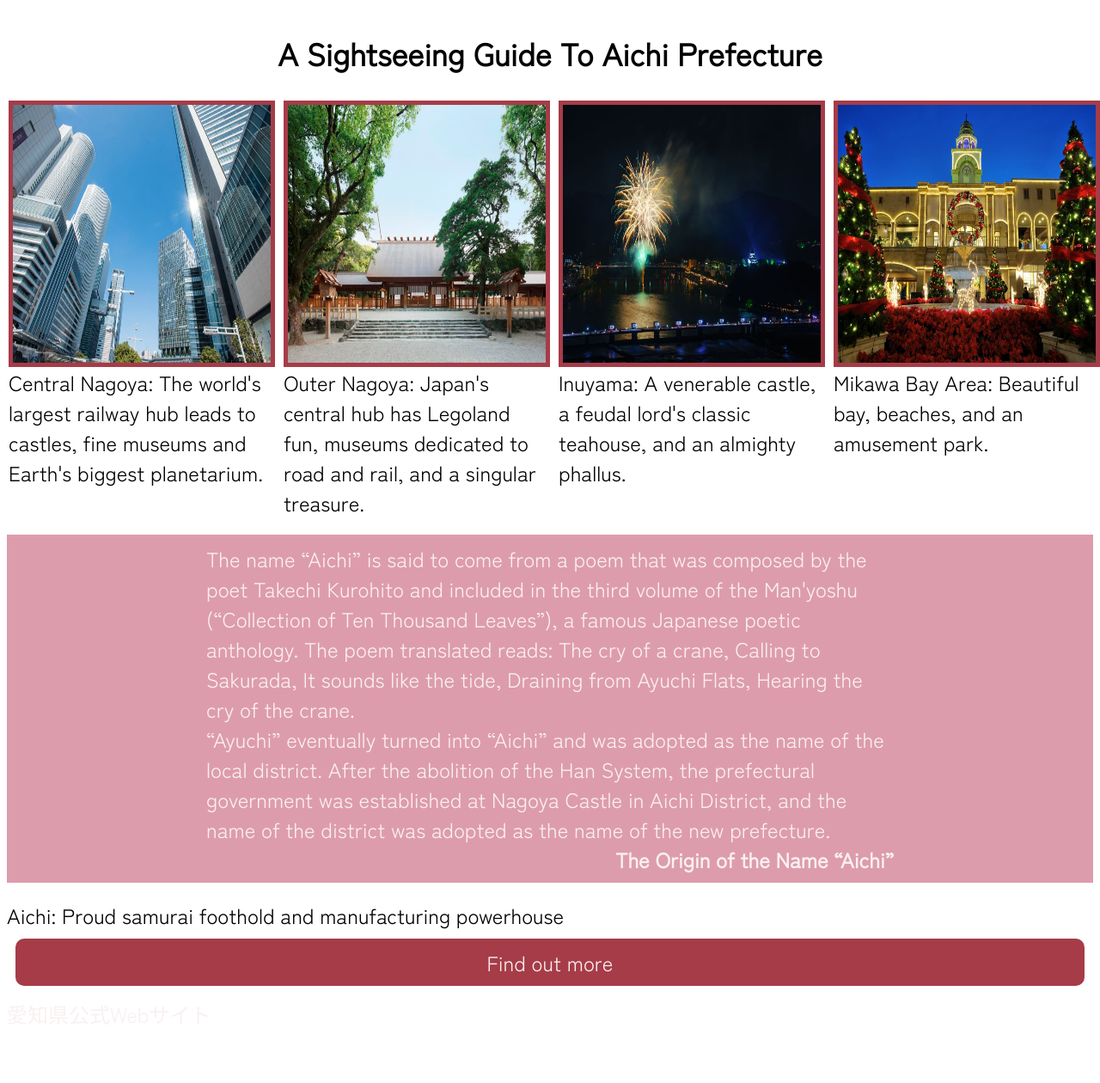
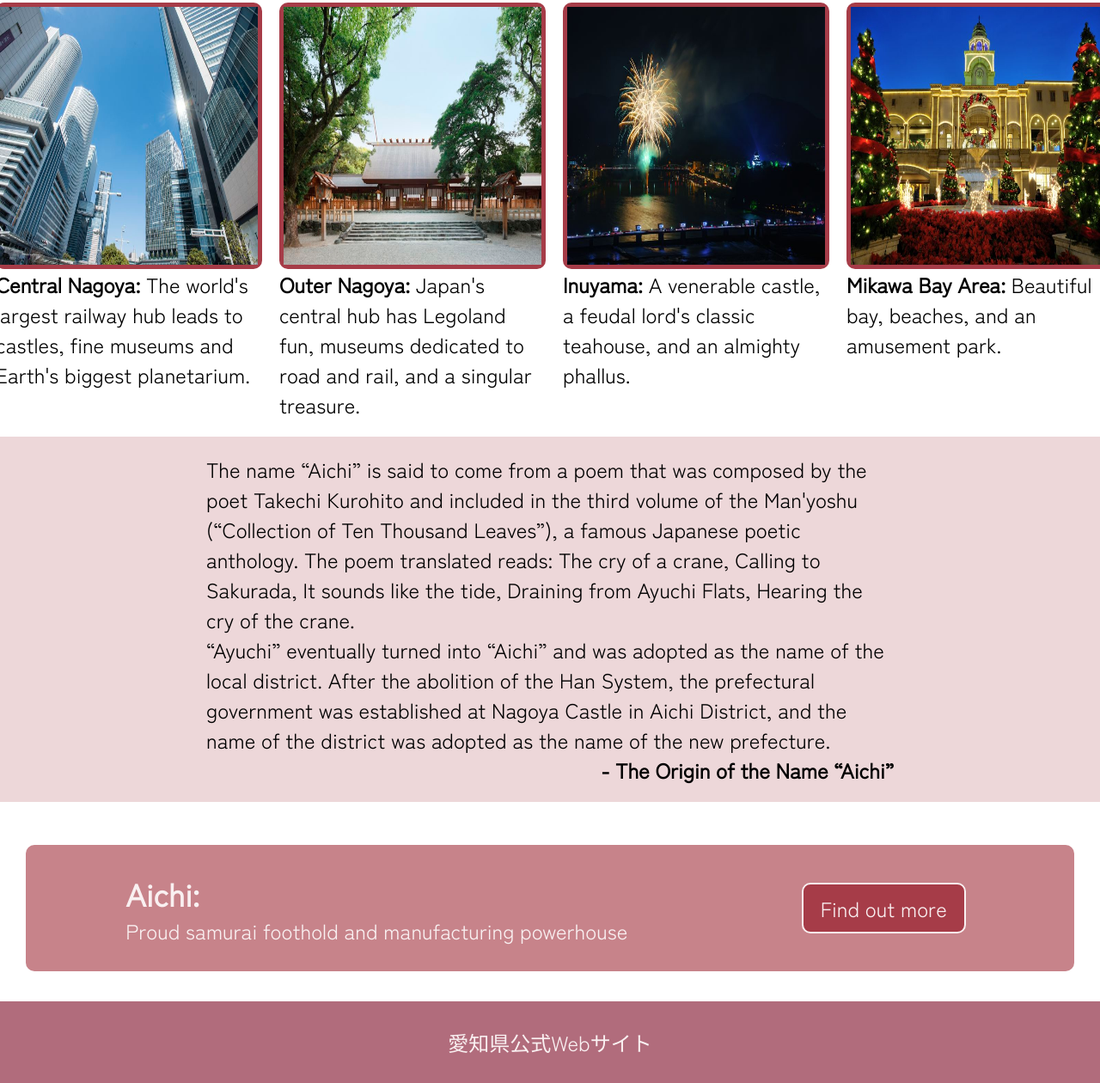
Before and after one commit to NamTran91/Aichi-Prefecture, a plain HTML site: page index.html in a window 1280 px wide. Shown: the part 646-1906 px from the top of the page at 86% size. Before the commit the page ends 1851 px from the top, so only its background shows below. Drawn offline with Linux system fonts and the light colour scheme; a web font is replaced by a local one.

Commit message:
finish first landing page

```diff
--- a/index.html
+++ b/index.html
@@ -6,42 +6,45 @@
         <title>Aichi Prefecture</title>
     </head>
     <body>
+        <div class="top">
         <div class="header">
-            <div class="logo"><img src="https://upload.wikimedia.org/wikipedia/commons/thumb/0/02/Flag_of_Aichi_Prefecture.svg/1280px-Flag_of_Aichi_Prefecture.svg.png" width="15%"></div>
+            <div class="logo"><img src="imgfiles/flag-aichi.png" width="150px" height="100px"></div>
             <ul>
                 <li><a href="https://www.pref.aichi.jp/global/en/summary/profile/overview.html" target="_blank" rel="noopener noreferrer">Aichi Overview</a></li>
                 <li><a href="https://www.pref.aichi.jp/global/en/summary/profile/background.html" target="_blank" rel="noopener noreferrer">Aichi Background</a></li>
                 <li><a href="https://www.pref.aichi.jp/global/en/summary/profile/symbols.html" target="_blank" rel="noopener noreferrer">Symbols of Aichi</a></li>
             </ul>
         </div>
-        <div class="content">
-            <div class="introduction">
+        <div class="introduction">
                 <div class="intro-text"><h1>Aichi Prefecture</h1>
                 <p>From being the stronghold of legendary shogun Ieyasu Tokugawa and the scene of many epic feudal battles to hosting the World Cosplay Summit, Aichi Prefecture has a long and varied history.
                     An integral contributor to Japan's manufacturing and technological strength, Aichi is most famous as the headquarters of Toyota Motors, but companies such as Noritake and Brother Industries
                     also call Aichi home. Animators Studio Ghibli are slated to open a theme park in the prefecture in 2022.</p>
-                <div class="button"><a href="https://www.britannica.com/place/Aichi">Find out more</a></div>
+                <div class="button"><a href="https://www.britannica.com/place/Aichi" target="_blank" rel="noopener noreferrer">Find out more</a></div>
                 </div>
-                <img src="imgfiles/aichi-main-img.png" width="500px" height="300px">
+                <img src="imgfiles/aichi-main-img.png" width="600px" height="400px">
             </div>
+        </div>
+        <div class="content">
+
             <div class="main">
                 <h2>A Sightseeing Guide To Aichi Prefecture</h2>
                 <div class="card-container">
                 <div class="card">
                     <div class="cardbox"><img src="imgfiles/central-nagoya.jpg" width="300px" height="300px"></div>
-                    <p class="cardtext">Central Nagoya: The world's largest railway hub leads to castles, fine museums and Earth's biggest planetarium.</p>
+                    <p class="cardtext"><b>Central Nagoya:</b> The world's largest railway hub leads to castles, fine museums and Earth's biggest planetarium.</p>
                 </div>
                 <div class="card">
                     <div class="cardbox"><img src="imgfiles/outer-nagoya.jpg" width="300px" height="300px"></div>
-                    <p class="cardtext">Outer Nagoya: Japan's central hub has Legoland fun, museums dedicated to road and rail, and a singular treasure.</p>
+                    <p class="cardtext"><b>Outer Nagoya:</b> Japan's central hub has Legoland fun, museums dedicated to road and rail, and a singular treasure.</p>
                 </div>
                 <div class="card">
                     <div class="cardbox"><img src="imgfiles/inuyama.jpg" width="300px" height="300px"></div>
-                    <p class="cardtext">Inuyama: A venerable castle, a feudal lord's classic teahouse, and an almighty phallus.</p>
+                    <p class="cardtext"><b>Inuyama:</b> A venerable castle, a feudal lord's classic teahouse, and an almighty phallus.</p>
                 </div>
                 <div class="card">
                     <div class="cardbox"><img src="imgfiles/mikawa-bay.jpg" width="300px" height="300px"></div>
-                    <p class="cardtext">Mikawa Bay Area: Beautiful bay, beaches, and an amusement park.</p>
+                    <p class="cardtext"><b>Mikawa Bay Area:</b> Beautiful bay, beaches, and an amusement park.</p>
                 </div>
                 </div>
             </div>
@@ -52,15 +55,17 @@
                 “Ayuchi” eventually turned into “Aichi” and was adopted as the name of the local district. After the abolition of the Han System, the prefectural government was established at Nagoya Castle
                 in Aichi District,
                 and the name of the district was adopted as the name of the new prefecture.</p>
-                <p class="subtext">The Origin of the Name “Aichi”</p>
+                <p class="subtext">- The Origin of the Name “Aichi”</p>
             </div>
             <div class="external">
-                <p>Aichi: Proud samurai foothold and manufacturing powerhouse</p>
-                <div class="button"><a href="https://www.britannica.com/place/Aichi">Find out more</a></div>
+                <div class="clickbox">
+                <div class="ex-text"><h2>Aichi: </h2><p>Proud samurai foothold and manufacturing powerhouse</p></div>
+                <div class="button b2"><a href="https://www.britannica.com/place/Aichi" target="_blank" rel="noopener noreferrer">Find out more</a></div>
+                </div>
             </div>
         </div>
         <div class="footer">
-            <a href="https://www.pref.aichi.jp">愛知県公式Webサイト</a>
+            <a href="https://www.pref.aichi.jp" target="_blank" rel="noopener noreferrer">愛知県公式Webサイト</a>
         </div>
     </body>
 </html>
--- a/styles.css
+++ b/styles.css
@@ -1,30 +1,37 @@
-@import url('https://fonts.googleapis.com/css2?family=Hina+Mincho&family=Noto+Serif+JP:wght@200..900&family=Protest+Revolution&family=Stick&display=swap');
-@import url('https://fonts.googleapis.com/css2?family=Hina+Mincho&family=Noto+Serif+JP:wght@200..900&family=Protest+Revolution&family=Stick&family=Zen+Kaku+Gothic+New&display=swap');
+@import url('https://fonts.googleapis.com/css2?family=Stick&family=Zen+Kaku+Gothic+New&display=swap');
 
 body {
     display: flex;
     font-family: "Zen Kaku Gothic New", sans-serif;
     flex-direction: column;
     font-size: 150%;
+    margin: 0px;
     gap: 5px;
 }
+
+.top {display: flex; flex-direction: column; background-color: #b16c7c;align-items: center;justify-content: flex-start;padding: 10px 0px 20px 0px;}
 
 .header {
     display: flex;
     justify-content: space-between;
-    justify-items: center;
-    padding: 10px;
+    align-items: flex-start;
     background-color: #b16c7c;
+    width: 1200px;
 }
 
 .button {
     background-color: #a63c48;
-    padding: 10px;
+    padding: 10px 20px;
     margin: 10px;
     border-radius: 10px;
     display: flex;
     justify-content: center;
     align-items: center;
+    flex-grow: 0;
+}
+
+.button.b2 {
+border: #f9f0f1 solid 2.5px;
 }
 
 a {
@@ -36,18 +43,25 @@ ul {
     list-style-type: none;
     display: flex;
     gap: 15px;
+    margin: 0px;
+    padding: 0px;
 }
 
-.content {display: flex; flex-direction: column; gap:20px; justify-items:center; color:}
+.content {display: flex; flex-direction: column; gap:20px; justify-items:center;}
 
 .introduction {
     display: flex;
     justify-content: center;
     align-items: center;
     gap:20px;
+    background-color: #b16c7c;
+    color: #f9f0f1;
 }
 
 h1 {font-family: "Stick", sans-serif; margin: 0px;}
+
+h2 {margin: 0px;}
+
 p {margin: 0px;}
 
 .intro-text {
@@ -55,21 +69,28 @@ p {margin: 0px;}
     flex-direction: column;
     justify-content: flex-start;
     align-items: flex-start;
-    width: 500px;
+    width: 600px;
     margin: 0px;
 }
 
 .main {
-    display: flex; flex-direction: column; align-items: center;
+    display: flex; flex-direction: column; align-items: center; gap: 10px;
 }
 
-.card-container {display: flex; gap: 20px;}
+.card-container {display: flex; gap: 30px;}
 
 .card {width: 300px; }
-.cardbox {width: 300px; height:300px; border: #a63c48 5px solid; margin: 0px; padding: 0px;}
 
-.information {display: flex; flex-direction:column; justify-content: center; align-items: center; background-color: #dd9cac; color: #f9f0f1; padding: 10px;}
+.cardbox {width: 300px; height:300px; border: #a63c48 5px solid; margin: 0px; padding: 0px; border-radius: 10px;}
+
+.information {display: flex; flex-direction:column; justify-content: center; align-items: center; background-color: #edd7d9; padding: 20px 0px;}
 
 .maintext {width: 800px;}
 
 .subtext {width: 800px;text-align: right; font-weight: bold;}
+
+.external { padding: 30px; display: flex; justify-content: center; align-items: center;}
+
+.clickbox {background-color:#c7838a;padding: 30px 20px; display: flex;align-items: center; justify-content:space-around;border-radius: 10px; width: 1200px;color: #f9f0f1;}
+
+.footer {background-color: #b16c7c; display: flex; justify-content: center; align-items: center; padding: 30px 0px;}
```
Also changed, not shown: imgfiles/flag-aichi.png (added).
